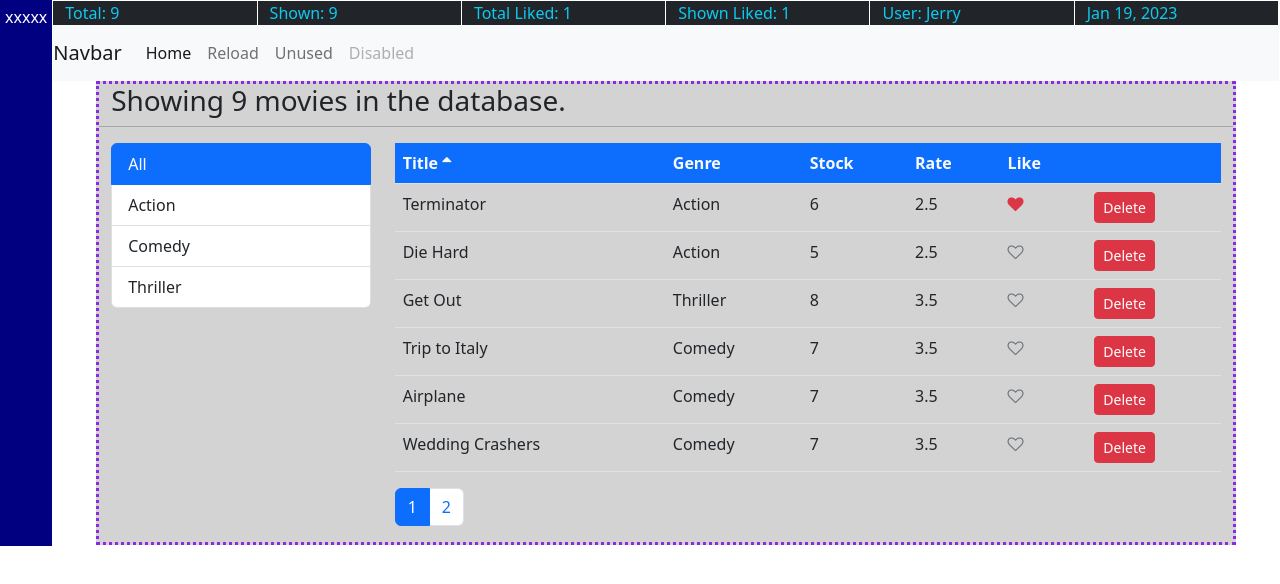
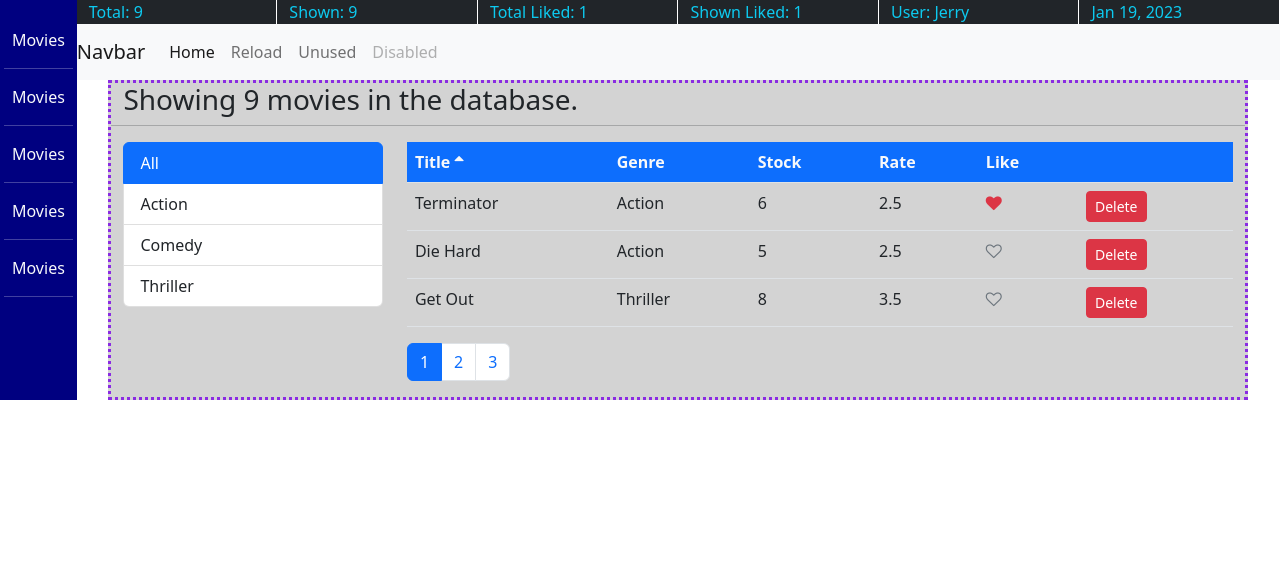
Before and after one commit to JerryHobby/react-playground, a React (Vite) app: page / in a window 1280 px wide. Shown: the top 584 px of the page. Built offline with nearby package versions, Linux system fonts and the light colour scheme.

Commit message:
extract dataTable object and set sideBar navigation

```diff
--- a/index.html
+++ b/index.html
@@ -19,9 +19,9 @@
     <title>Jerry's React Playground NPX VITE</title>
   </head>
   <body>
-    <table>
-      <tr>
-        <td
+    <table class='m-0 p-0'>
+      <tr class='m-0 p-0'>
+        <td class='m-0 p-1'
           width="100"
           style="
             background: navy;
@@ -29,15 +29,18 @@
             color: white;
             padding: 5px;
           "
-        >
-          xxxxx
+        ><div id="sidebar"></div>
         </td>
-        <td width="100%"><div id="root"></div></td>
+        <td class='m-0 p-0' width="100%"><div id="root"></div></td>
       </tr>
     </table>
+            <script
+      type="module"
+      src="./sidebar.jsx"
+    ></script>
     <script
       type="module"
       src="src/index.jsx"
-    ></script>
+    green></script>
   </body>
 </html>
--- /dev/null
+++ b/sidebar.jsx
@@ -0,0 +1,44 @@
+import React, { Component } from 'react';
+import { createRoot } from 'react-dom/client';
+//import registerServiceWorker from "./registerServiceWorker";
+import 'bootstrap/dist/css/bootstrap.css';
+import 'font-awesome/css/font-awesome.css';
+
+class SideBar extends Component {
+  constructor(props) {
+    super(props);
+    // console.log('SideBar Constructor: ', this.props);
+  }
+  componentDidMount() {
+    // make Ajax calls to get data
+    // console.log('SideBar Mounted');
+  }
+
+  render() {
+    const { items } = this.props;
+    // console.log('SideBar Rendered');
+    // console.log(items);
+    const linkStyle = 'link-light text-decoration-none p-2';
+    return (
+      <div>
+        <br />
+          <div><a className={linkStyle} href='#'>Movies</a></div>
+        <hr />
+          <div><a  className={linkStyle} href='#'>Movies</a></div>
+        <hr />
+          <div><a  className={linkStyle} href='#'>Movies</a></div>
+        <hr />
+          <div><a  className={linkStyle} href='#'>Movies</a></div>
+        <hr />
+          <div><a  className={linkStyle} href='#'>Movies</a></div>
+        <hr />
+</div>
+    );
+  }
+}
+
+export default SideBar;
+
+const sideContainer = document.getElementById('sidebar');
+const sideRoot = createRoot(sideContainer); // createRoot(container!) if you use TypeScript
+sideRoot.render(<SideBar tab="home" />);
--- a/src/App.css
+++ /dev/null
@@ -1,5 +0,0 @@
-main {
-  background-color: lightgray;
-  border: blueviolet;
-  border-style: dotted;
-}
--- a/src/App.jsx
+++ b/src/App.jsx
@@ -5,7 +5,6 @@ import _ from 'lodash';
 import { getGenres } from './services/fakeGenreService';
 import { getMovies, deleteMovie } from './services/fakeMovieService';
 import Movies from './components/movies';
-import './App.css';
 
 class App extends Component {
   state = {
@@ -13,7 +12,7 @@ class App extends Component {
     movies: [],
     allMovies: [],
     statusBarItems: [],
-    pageSize: 6,
+    pageSize: 3,
     currentPage: 1,
     currentGenre: 'all',
     sortPath: { path: 'title', order: 'asc' },
--- /dev/null
+++ b/src/components/common/dataTable.jsx
@@ -0,0 +1,30 @@
+import React, { Component } from 'react';
+import PropTypes from 'prop-types';
+import TableHeader from './tableHeader';
+import TableBody from './tableBody';
+
+
+class DataTable extends Component {
+
+  render() {
+    const { columns, sortPath, onSort, data, onDelete, onLiked } = this.props;
+
+    return(
+      <table className="table">
+        <TableHeader
+          columns={columns}
+          sortPath={sortPath}
+          onSort={onSort}
+        />
+        <TableBody
+          data={data}
+          columns={columns}
+          onDelete={onDelete}
+          onLiked={onLiked}
+        />
+      </table>
+    );
+  }
+}
+
+export default DataTable;
--- a/src/components/moviesTable.jsx
+++ b/src/components/moviesTable.jsx
@@ -1,7 +1,6 @@
 import React, { Component } from 'react';
 import Like from './common/like';
-import TableHeader from './common/tableHeader';
-import TableBody from './common/tableBody';
+import DataTable from './common/dataTable';
 import PropTypes from 'prop-types';
 
 class MoviesTable extends Component {
@@ -37,19 +36,14 @@ class MoviesTable extends Component {
   render() {
     const { movies, onLiked, onDelete, onSort, sortPath } = this.props;
     return (
-      <table className="table">
-        <TableHeader
+      <DataTable
           columns={this.columns}
           sortPath={sortPath}
           onSort={onSort}
-        />
-        <TableBody
           data={movies}
-          columns={this.columns}
           onDelete={onDelete}
           onLiked={onLiked}
         />
-      </table>
     );
   }
 }
--- a/src/index.css
+++ b/src/index.css
@@ -1,3 +1,8 @@
+main {
+  background-color: lightgray;
+  border: blueviolet;
+  border-style: dotted;
+}
 .clickable {
   cursor: pointer;
 }
```
Also changed, not shown: src/person.js (deleted, +0 -9 lines), src/teacher.js (deleted, +0 -13 lines), src/utils/sortdemo.jsx (deleted, +0 -27 lines).
